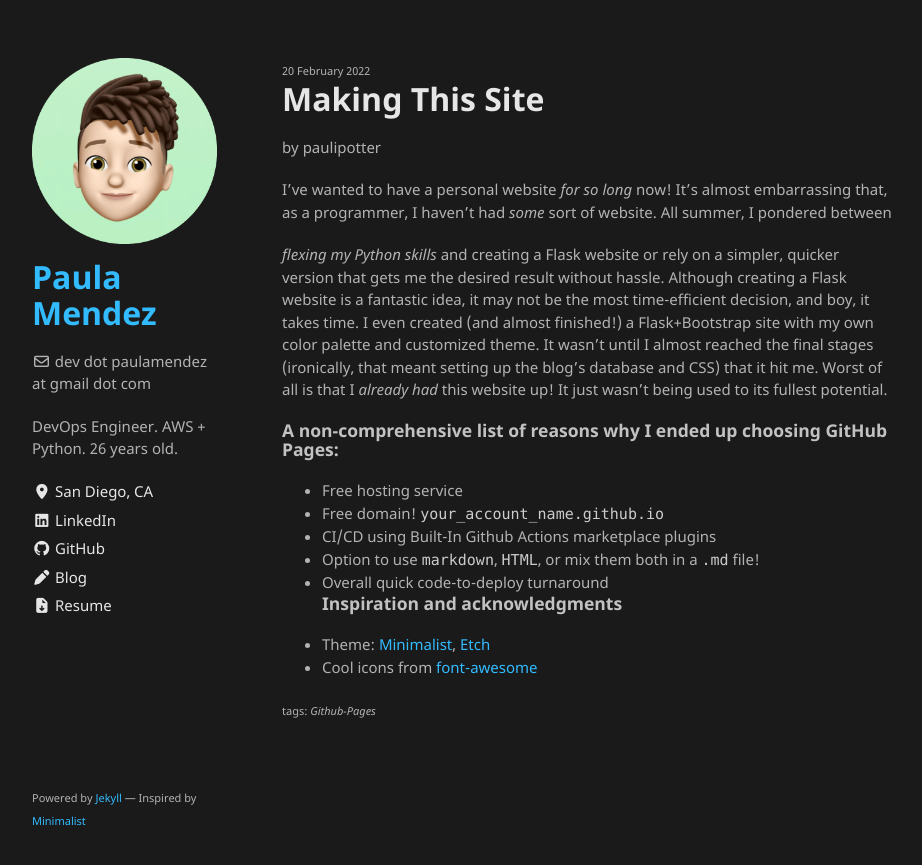
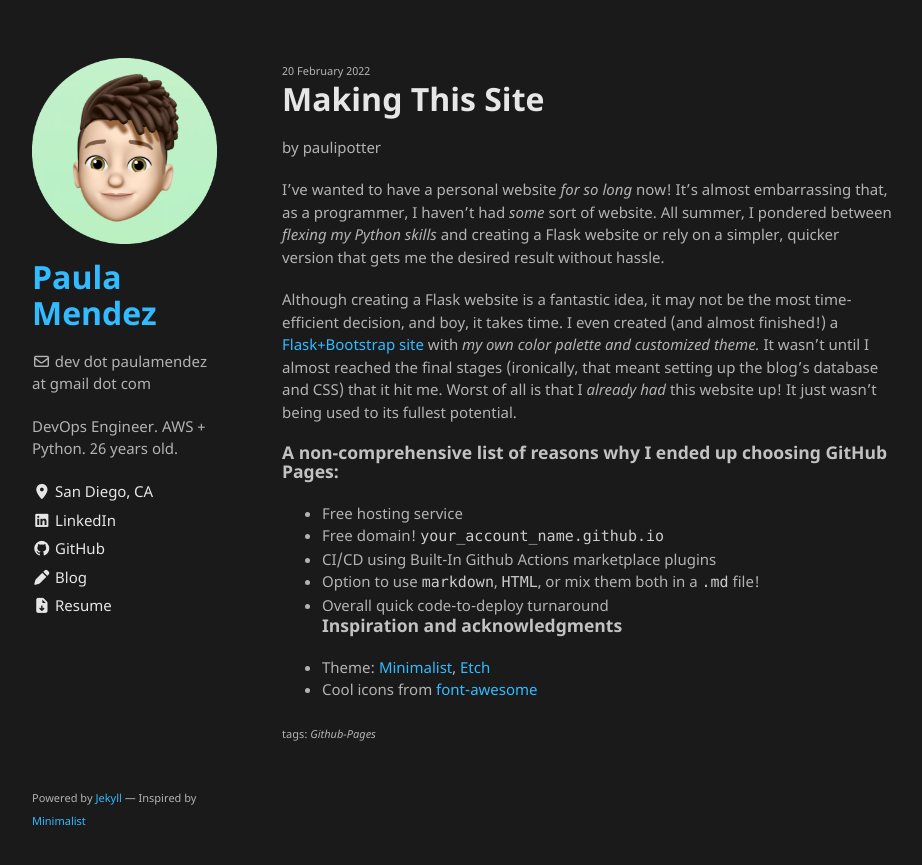
Before and after one commit to paulipotter/paulipotter.github.io, a Jekyll site: the page built from _posts/2022-02-20-making-this-site.md, in a window 1280 px wide. Shown: the top 865 px of the page, without its empty margins (178-1100 px from the left). Built offline with Jekyll 4.4.1, drawn with Linux system fonts in a browser that asks for light colours; part of the change alters nothing that is shown.

Commit message:
fix formatting

```diff
--- a/_posts/2022-02-20-making-this-site.md
+++ b/_posts/2022-02-20-making-this-site.md
@@ -4,11 +4,9 @@ author: paulipotter
 tags: Github-Pages
 ---
 
-I've wanted to have a personal website *for so long* now! It's almost embarrassing that, as a programmer, I haven't had *some* sort of website. All summer, I pondered between
+I've wanted to have a personal website *for so long* now! It's almost embarrassing that, as a programmer, I haven't had *some* sort of website. All summer, I pondered between *flexing my Python skills* and creating a Flask website or rely on a simpler, quicker version that gets me the desired result without hassle.
 
- *flexing my Python skills* and creating a Flask website
-or rely on a simpler, quicker version that gets me the desired result without hassle.
-Although creating a Flask website is a fantastic idea, it may not be the most time-efficient decision, and boy, it takes time. I even created (and almost finished!) a Flask+Bootstrap site with my own color palette and customized theme. It wasn't until I almost reached the final stages (ironically, that meant setting up the blog's database and CSS) that it hit me. Worst of all is that I *already had* this website up! It just wasn't being used to its fullest potential.
+Although creating a Flask website is a fantastic idea, it may not be the most time-efficient decision, and boy, it takes time. I even created (and almost finished!) a [Flask+Bootstrap site](https://github.com/paulipotter/Flask-Website/tree/main) with *my own color palette and customized theme.* It wasn't until I almost reached the final stages (ironically, that meant setting up the blog's database and CSS) that it hit me. Worst of all is that I *already had* this website up! It just wasn't being used to its fullest potential.
 
 ### A non-comprehensive list of reasons why I ended up choosing GitHub Pages:
 - Free hosting service
```
Also changed, not shown: _posts/2022-07-15-welcome.md (+1 -0 lines).
